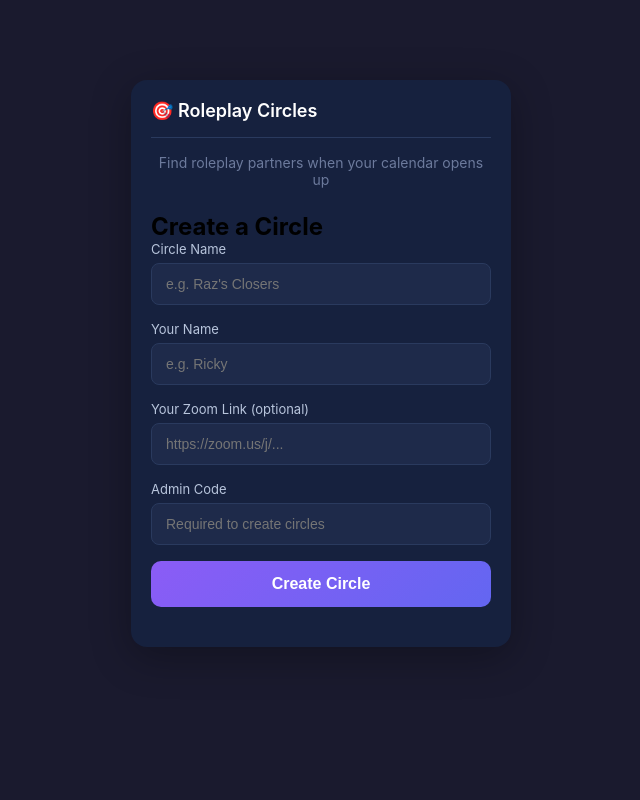
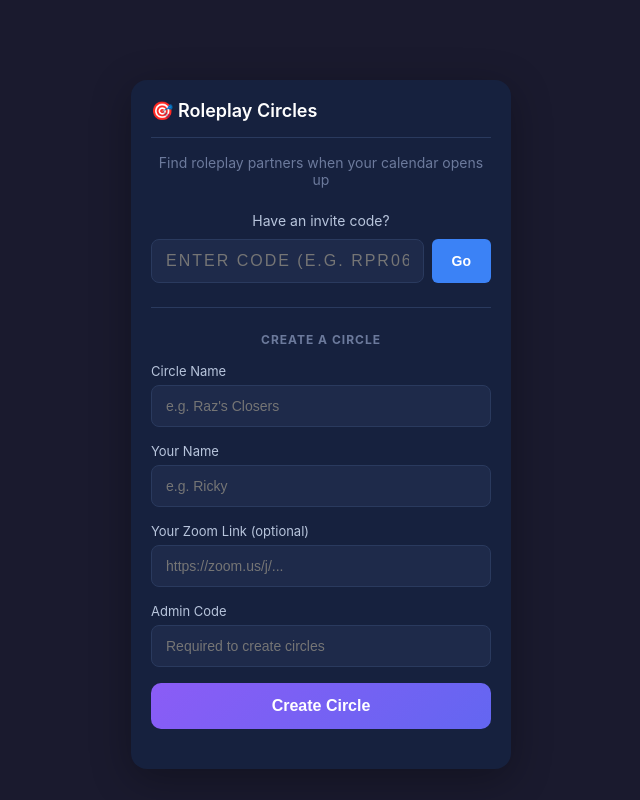
Before and after one commit to luckyrollrick/roleplay-circles, a Flask app: page / in a window 1280 px wide. Shown: the whole page, without its empty margins (319-959 px from the left). Run offline with Flask 3, Linux system fonts and the light colour scheme.

Commit message:
Add rejoin option on home page

```diff
--- a/static/style.css
+++ b/static/style.css
@@ -798,3 +798,64 @@ h3 {
     font-size: 13px;
     flex: 1;
 }
+
+/* Rejoin Section */
+.rejoin-section {
+    text-align: center;
+    margin-bottom: 20px;
+}
+
+.rejoin-section p {
+    color: #b8c5dc;
+    font-size: 14px;
+    margin-bottom: 10px;
+}
+
+.rejoin-form {
+    display: flex;
+    gap: 8px;
+}
+
+.rejoin-form input {
+    flex: 1;
+    background: #1e2a4a;
+    border: 1px solid #2a3a5e;
+    color: #fff;
+    padding: 12px 14px;
+    border-radius: 8px;
+    font-size: 16px;
+    text-align: center;
+    letter-spacing: 2px;
+}
+
+.rejoin-form input:focus {
+    outline: none;
+    border-color: #3b82f6;
+}
+
+.btn-rejoin {
+    background: #3b82f6;
+    color: #fff;
+    padding: 12px 20px;
+    font-size: 14px;
+    font-weight: 600;
+}
+
+.btn-rejoin:hover {
+    background: #2563eb;
+}
+
+.divider {
+    border: none;
+    border-top: 1px solid #2a3a5e;
+    margin: 24px 0;
+}
+
+.create-form h2 {
+    color: #6c7a9c;
+    font-size: 12px;
+    text-transform: uppercase;
+    letter-spacing: 1px;
+    margin-bottom: 16px;
+    text-align: center;
+}
--- a/templates/home.html
+++ b/templates/home.html
@@ -20,6 +20,16 @@
         </header>
 
         <p class="tagline">Find roleplay partners when your calendar opens up</p>
+
+        <div class="rejoin-section">
+            <p>Have an invite code?</p>
+            <div class="rejoin-form">
+                <input type="text" id="circleCode" placeholder="Enter code (e.g. RPR061)" maxlength="6" style="text-transform: uppercase;">
+                <button class="btn btn-rejoin" onclick="rejoinCircle()">Go</button>
+            </div>
+        </div>
+
+        <hr class="divider">
 
         <div class="create-form">
             <h2>Create a Circle</h2>
@@ -104,6 +114,20 @@
             }, 2000);
         }
 
+        function rejoinCircle() {
+            const code = document.getElementById('circleCode').value.trim().toUpperCase();
+            if (!code) {
+                alert('Enter a circle code');
+                return;
+            }
+            window.location.href = `/join/${code}`;
+        }
+
+        // Allow Enter key on code input
+        document.getElementById('circleCode').addEventListener('keypress', (e) => {
+            if (e.key === 'Enter') rejoinCircle();
+        });
+
         // Register service worker
         if ('serviceWorker' in navigator) {
             navigator.serviceWorker.register('/static/sw.js')
```
